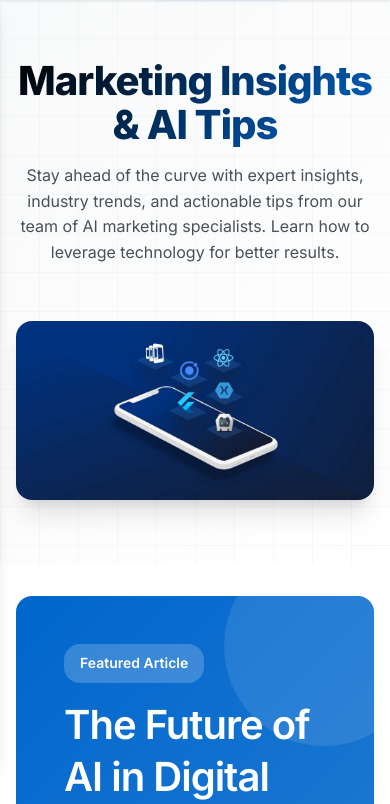
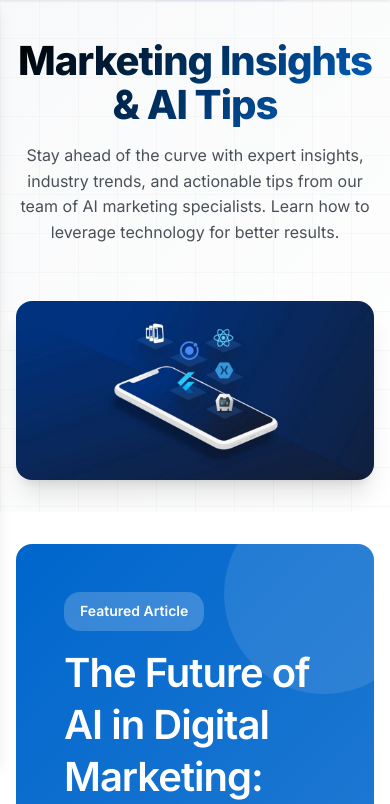
Before and after one commit to shirwani/goai, a Flask app: page /blog in a window 390 px wide. Shown: the part 81-885 px from the top of the page. Run offline with Flask 3, Linux system fonts and the light colour scheme.

Commit message:
Reduce hero section height on all pages
- Reduced main hero padding from 6rem to 3rem (spacing-24 to spacing-12)
- Reduced compact hero min-height from 40vh to 25vh
- Reduced compact hero padding-top from 60px to 40px
- Reduced mobile hero padding from 4rem to 2rem (spacing-16 to spacing-8)
- Applied changes to all pages for more compact hero sections

```diff
--- a/static/css/style.css
+++ b/static/css/style.css
@@ -355,7 +355,7 @@ a:hover {
 
 /* Hero Section */
 .hero {
-    padding: var(--spacing-24) 0;
+    padding: var(--spacing-12) 0;
     background: linear-gradient(135deg, var(--gray-50) 0%, var(--white) 100%);
     position: relative;
     overflow: hidden;
@@ -844,7 +844,7 @@ a:hover {
 
 @media (max-width: 768px) {
     .hero {
-        padding: var(--spacing-16) 0;
+        padding: var(--spacing-8) 0;
     }
 
     .hero-content h1 {
@@ -961,8 +961,8 @@ a:hover {
 
 /* Compact Layout Styles */
 .compact-hero {
-    min-height: 40vh !important;
-    padding-top: 60px !important;
+    min-height: 25vh !important;
+    padding-top: 40px !important;
 }
 
 .compact-hero .hero-content h1 {
```
